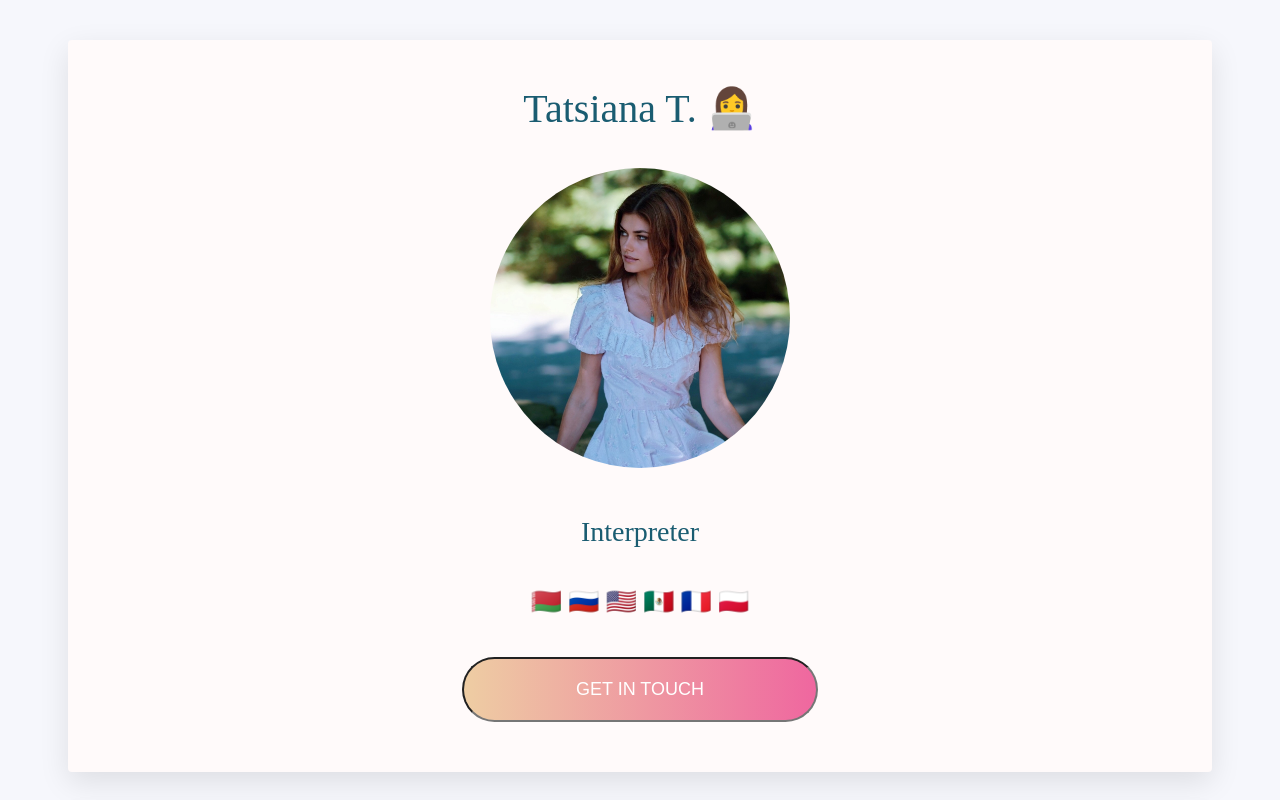
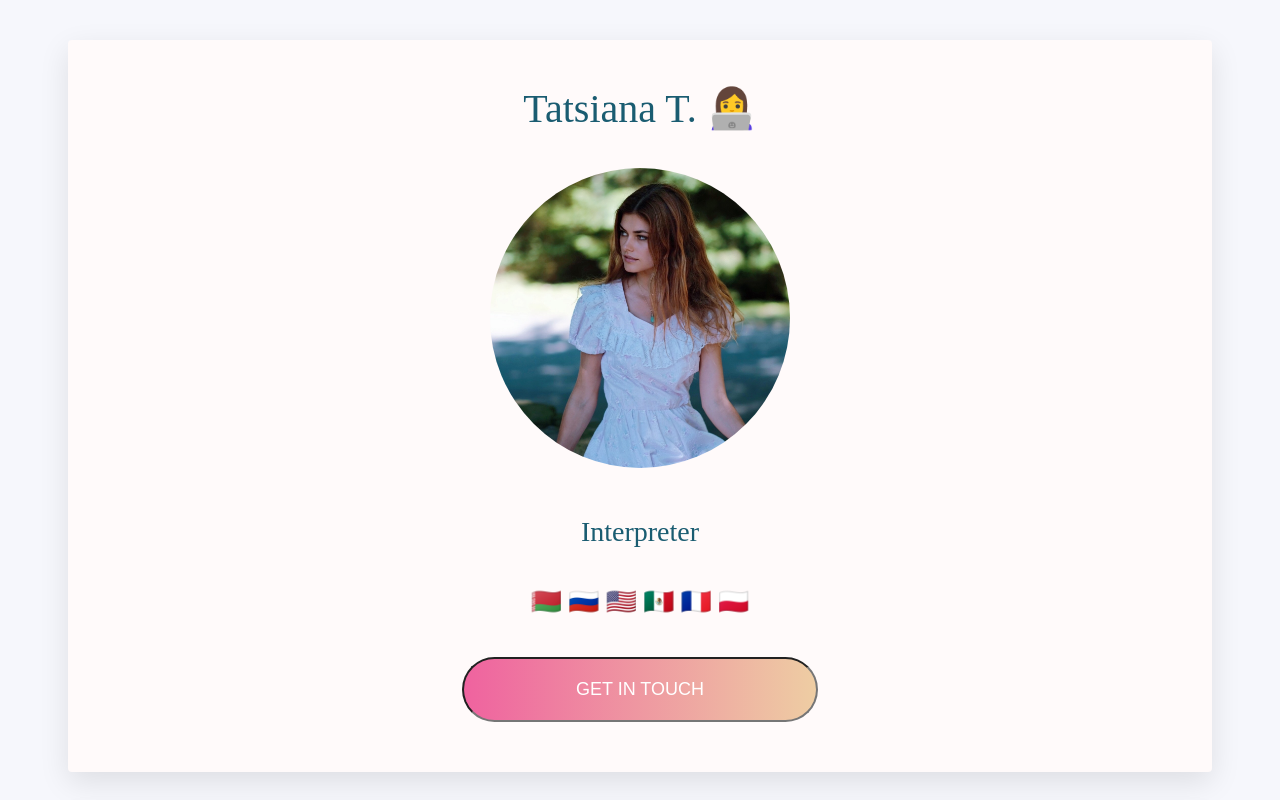
Before and after one commit to Tati-tatsiana/profile, a plain HTML site: page index.html in a window 1280 px wide. In both pictures the pointer is over the input 640 px from the left and 689 px from the top of the page. Shown: the top 800 px of the page. Drawn offline with Linux system fonts and the light colour scheme.

Commit message:
button hover

```diff
--- a/style.css
+++ b/style.css
@@ -68,6 +68,12 @@ a:hover {
   cursor: pointer;
 }
 
+.button:hover {
+  background-position: right center;
+  color: #fff;
+  text-decoration: none;
+}
+
 p {
   font-family: "Montserrat";
   font-weight: 500;
```
